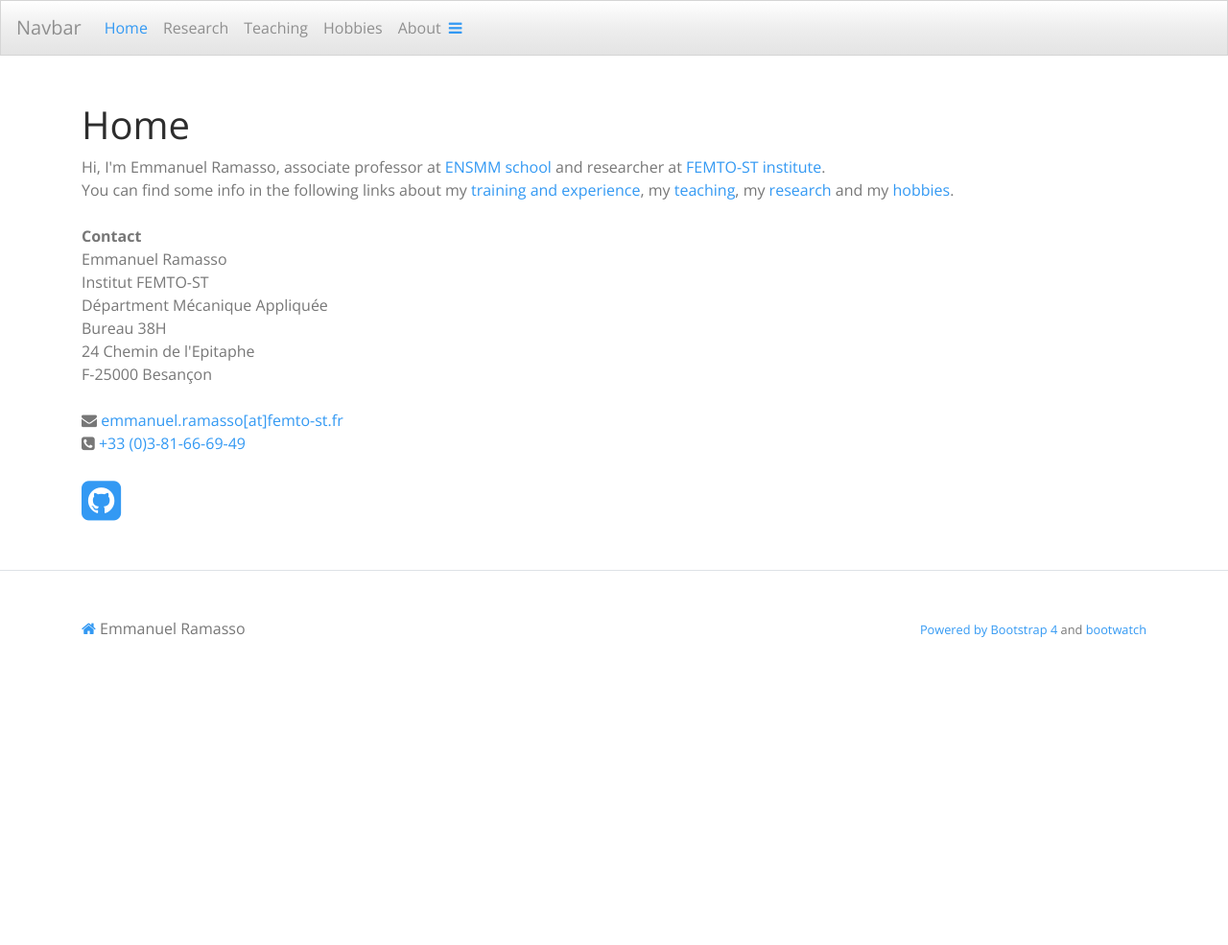
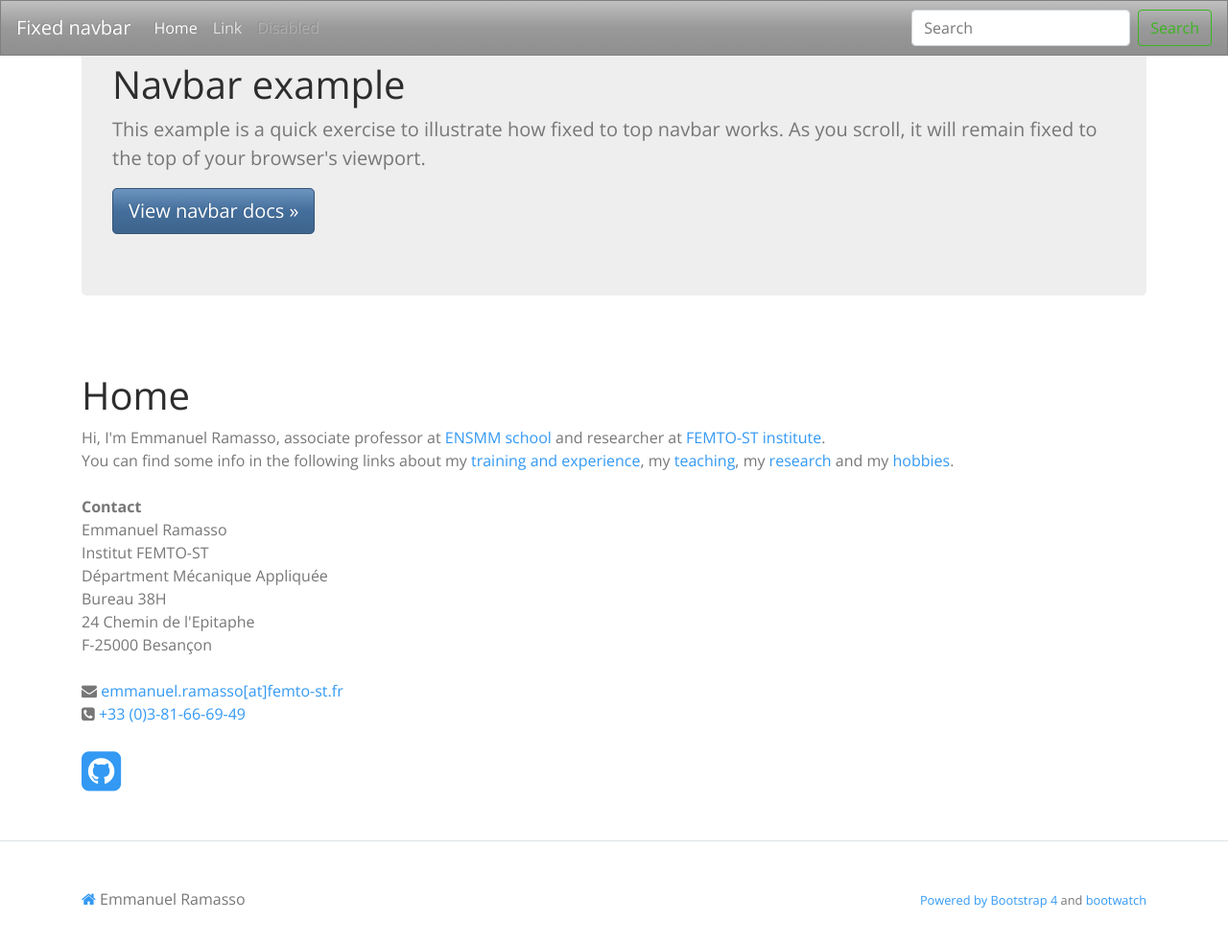
Before and after one commit to emmanuelramasso/emmanuelramasso.github.io, a Jekyll site: the page built from index.html, in a window 1280 px wide and 1013 px high. Shown: the top 985 px of the window at 96% size. Built offline with Jekyll 4.4.1, drawn with Linux system fonts in a browser that asks for light colours; a style sheet for code colours, icons or effects is not loaded.

Commit message:
Update header.html

```diff
--- a/_includes/header.html
+++ b/_includes/header.html
@@ -1,24 +1,31 @@
-<nav class="navbar navbar-expand-lg navbar-light bg-light">
+  <nav class="navbar navbar-expand-md navbar-dark fixed-top bg-dark">
+      <a class="navbar-brand" href="#">Fixed navbar</a>
+      <button class="navbar-toggler" type="button" data-toggle="collapse" data-target="#navbarCollapse" aria-controls="navbarCollapse" aria-expanded="false" aria-label="Toggle navigation">
+        <span class="navbar-toggler-icon"></span>
+      </button>
+      <div class="collapse navbar-collapse" id="navbarCollapse">
+        <ul class="navbar-nav mr-auto">
+          <li class="nav-item active">
+            <a class="nav-link" href="#">Home <span class="sr-only">(current)</span></a>
+          </li>
+          <li class="nav-item">
+            <a class="nav-link" href="#">Link</a>
+          </li>
+          <li class="nav-item">
+            <a class="nav-link disabled" href="#">Disabled</a>
+          </li>
+        </ul>
+        <form class="form-inline mt-2 mt-md-0">
+          <input class="form-control mr-sm-2" type="text" placeholder="Search" aria-label="Search">
+          <button class="btn btn-outline-success my-2 my-sm-0" type="submit">Search</button>
+        </form>
+      </div>
+    </nav>
 
-  <a class="navbar-brand" href="#">Navbar</a>
-
-  <button class="navbar-toggler" type="button" data-toggle="collapse" data-target="#navbarNavAltMarkup" aria-controls="navbarNavAltMarkup" aria-expanded="false" aria-label="Toggle navigation">
-    <span class="navbar-toggler-icon"></span>
-  </button>
-
-  <div class="collapse navbar-collapse" id="navbarNavAltMarkup">
-    <div class="navbar-nav" id="navitems">
-      <a class="nav-item nav-link active" href="https://emmanuelramasso.github.io">Home <span class="sr-only">(current)</span></a>
-      <a class="nav-item nav-link" href="Research.html">Research</a>
-      <a class="nav-item nav-link" href="Teaching.html">Teaching</a>
-      <a class="nav-item nav-link" href="Hobbies.html">Hobbies</a>
-      <a class="nav-item nav-link" href="About.html">About</a>
-    </div>
-    <a href="javascript:void(0);" class="icon" onclick="myFunction()">
-    <i class="fa fa-bars"></i>
-    </a>
-  </div>
-
-</nav>
-
-<!-- collapse navbar-collapse -->
+    <main role="main" class="container">
+      <div class="jumbotron">
+        <h1>Navbar example</h1>
+        <p class="lead">This example is a quick exercise to illustrate how fixed to top navbar works. As you scroll, it will remain fixed to the top of your browser's viewport.</p>
+        <a class="btn btn-lg btn-primary" href="../../components/navbar/" role="button">View navbar docs &raquo;</a>
+      </div>
+    </main>
```
